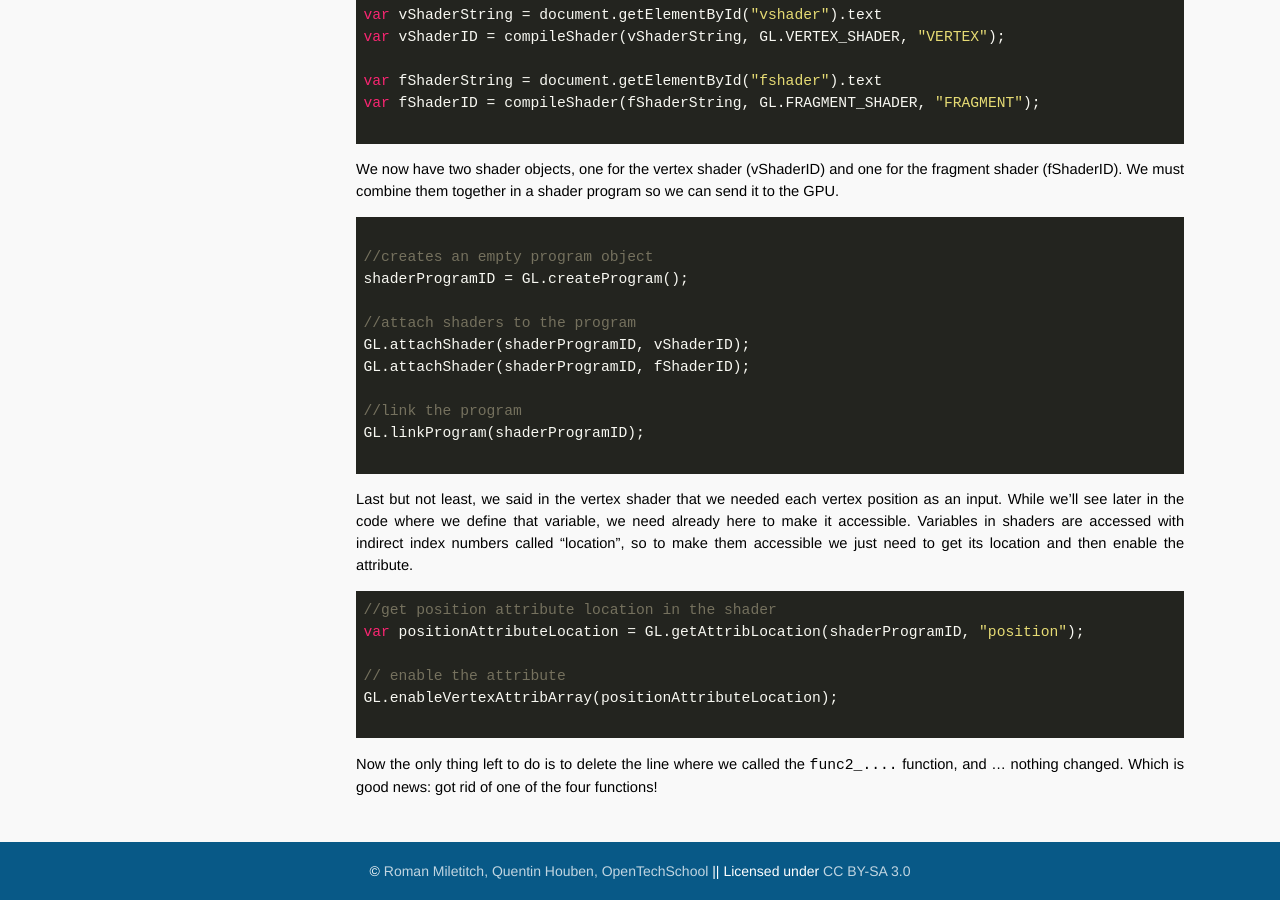
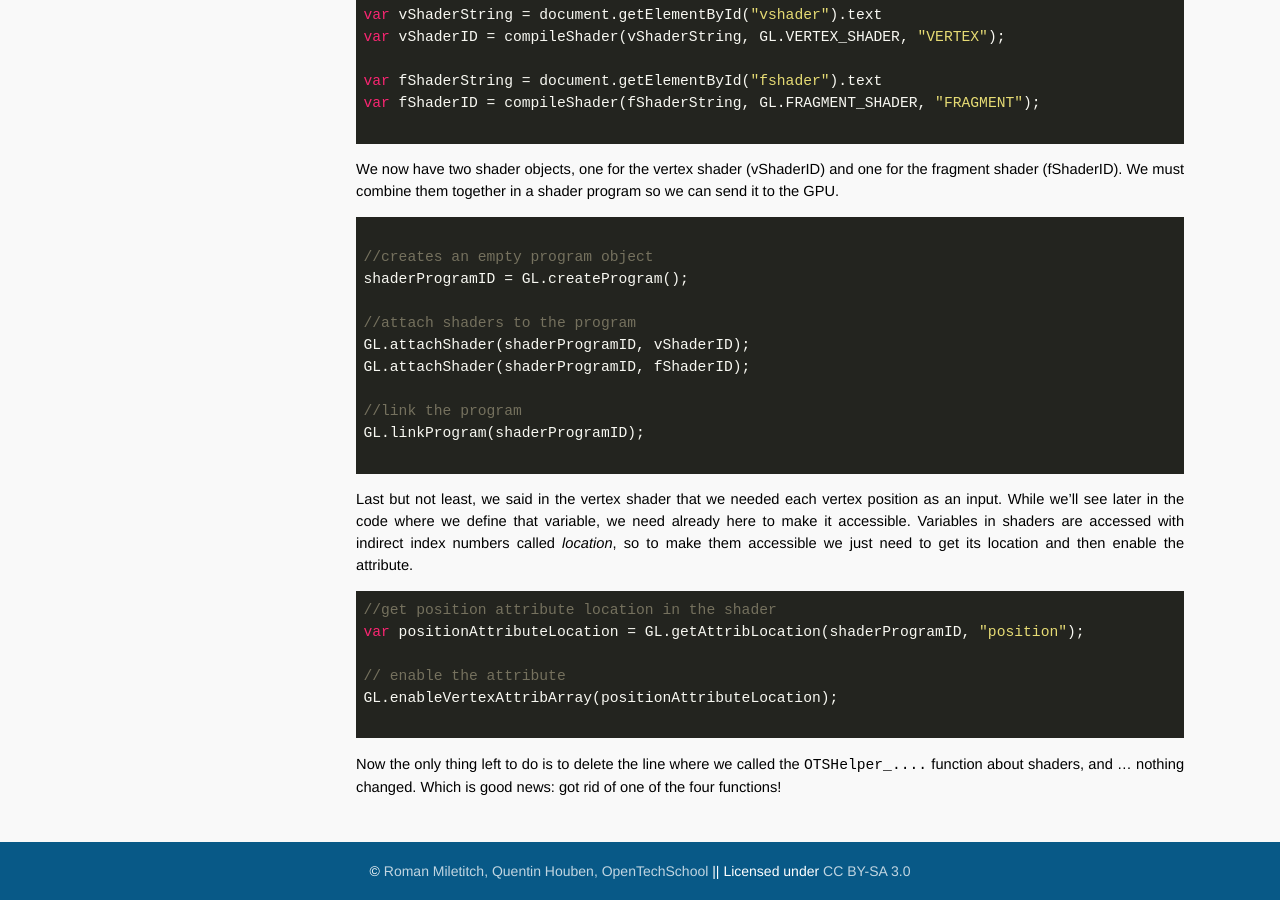
Before and after one commit to OpenTechSchool-Brussels/intro-to-webGL-and-shaders, a Jekyll site: the page built from log2_intro_shaders.md, in a window 1280 px wide and 900 px high, scrolled down 3564 px. Built offline with Jekyll 4.4.1, drawn with Linux system fonts in a browser that asks for light colours; some of the changed text lies outside the part shown.

Commit message:
Update log2_intro_shaders.md

```diff
--- a/log2_intro_shaders.md
+++ b/log2_intro_shaders.md
@@ -9,7 +9,7 @@
 
 A shader is program that will be executed on your graphic card. Working on the GPU instead of the CPU implies a few change in behavior. First, you'll need to upload your compiled code on the GPU. Second, your program won't be executed *once* as when on your CPU, but multiple times, in parallel. For instance, your vertex shader will be executed in parallel for each vertex, and your fragment shader for each fragment. This hardware-based parallelization is what makes the GPU particularly fit to process & render graphics.
 
-In order for things to flow through the pipelines, you must provide both shaders. This is was done implicitly in the second function `func_2_createShaders()`. Now in order to regain some more control, we're going to get rid bits by bits of this function and write our own shaders.
+In order for things to flow through the pipelines, you must provide both shaders. This is was done implicitly in the second function `OTSHelper_createShaders()`. Now in order to regain some more control, we're going to get rid bits by bits of this function and write our own shaders.
 
 
 ## The vertex shader
@@ -23,7 +23,7 @@
 </script>
 ~~~
 
-Now if you keep on using `func_2_createShaders()`, you won't be referring to the shader you're about to write. To do so, you'll need to replace this function with `func_2bis_createShadersWithVertexShaderFromHTML()` in your JavaScript code. Now have control over the shader. Bad news. You're now going to code in a different language. It being the OpenGL Shading Language (little name: GLSL). Good news. It's actually pretty close to what you've been doing until now.
+Now if you keep on using `OTSHelper_createShaders()`, you won't be referring to the shader you're about to write. To do so, you'll need to replace this function with `OTSHelper_createShadersWithVertexShaderFromHTML()` in your JavaScript code. Now have control over the shader. Bad news. You're now going to code in a different language. It being the OpenGL Shading Language (little name: GLSL). Good news. It's actually pretty close to what you've been doing until now.
 
 On of the main difference with classic JavaScript is how you handle variables. Before, you just wrote `var` and it was enough. Now you know to specify the type of the variable (how the data should be read: is it a vector, a scalar, an array...) and the type qualifier of the variable (how the data behave: is it an input, an output, a parameter...).
 
@@ -66,7 +66,7 @@
 
 ## The fragment shader
 
-Well, it's time now to apply all we learned to the fragment shader. Different aim, similar tools. We'll have similar fragment shader code in HTML, so to use it, we need to change (again) the second function. Now it'll be `func_2ter_createBothShadersFromHTML();`. Speaking about shader code in the HTML, we need to create a similar holding place in the HTML file for this shader. And last, the fragment shader needs to output a color (the one of the pixel), which is represented by the output variable `gl_FragColor`. It is a vector of 4 dimensions (red, blue, green, alpha / transparency) with values between 0 and 1. In order to get keep our white triangle, we'll maximise each value.
+Well, it's time now to apply all we learned to the fragment shader. Different aim, similar tools. We'll have similar fragment shader code in HTML, so to use it, we need to change (again) the second function. Now it'll be `OTSHelper_createBothShadersFromHTML();`. Speaking about shader code in the HTML, we need to create a similar holding place in the HTML file for this shader. And last, the fragment shader needs to output a color (the one of the pixel), which is represented by the output variable `gl_FragColor`. It is a vector of 4 dimensions (red, blue, green, alpha / transparency) with values between 0 and 1. In order to get keep our white triangle, we'll maximise each value.
 
 ~~~
 <script id="fshader" type="x-shader/x-fragment">
@@ -160,7 +160,7 @@
 
 ~~~
 
-Last but not least, we said in the vertex shader that we needed each vertex position as an input. While we'll see later in the code where we define that variable, we need already here to make it accessible. Variables in shaders are accessed with indirect index numbers called "location", so to make them accessible we just need to get its location and then enable the attribute.
+Last but not least, we said in the vertex shader that we needed each vertex position as an input. While we'll see later in the code where we define that variable, we need already here to make it accessible. Variables in shaders are accessed with indirect index numbers called *location*, so to make them accessible we just need to get its location and then enable the attribute.
 
 ~~~ JavaScript
 //get position attribute location in the shader
@@ -171,4 +171,4 @@
 
 ~~~
 
-Now the only thing left to do is to delete the line where we called the `func2_....` function, and ... nothing changed. Which is good news: got rid of one of the four functions!
+Now the only thing left to do is to delete the line where we called the `OTSHelper_....` function about shaders, and ... nothing changed. Which is good news: got rid of one of the four functions!
```
